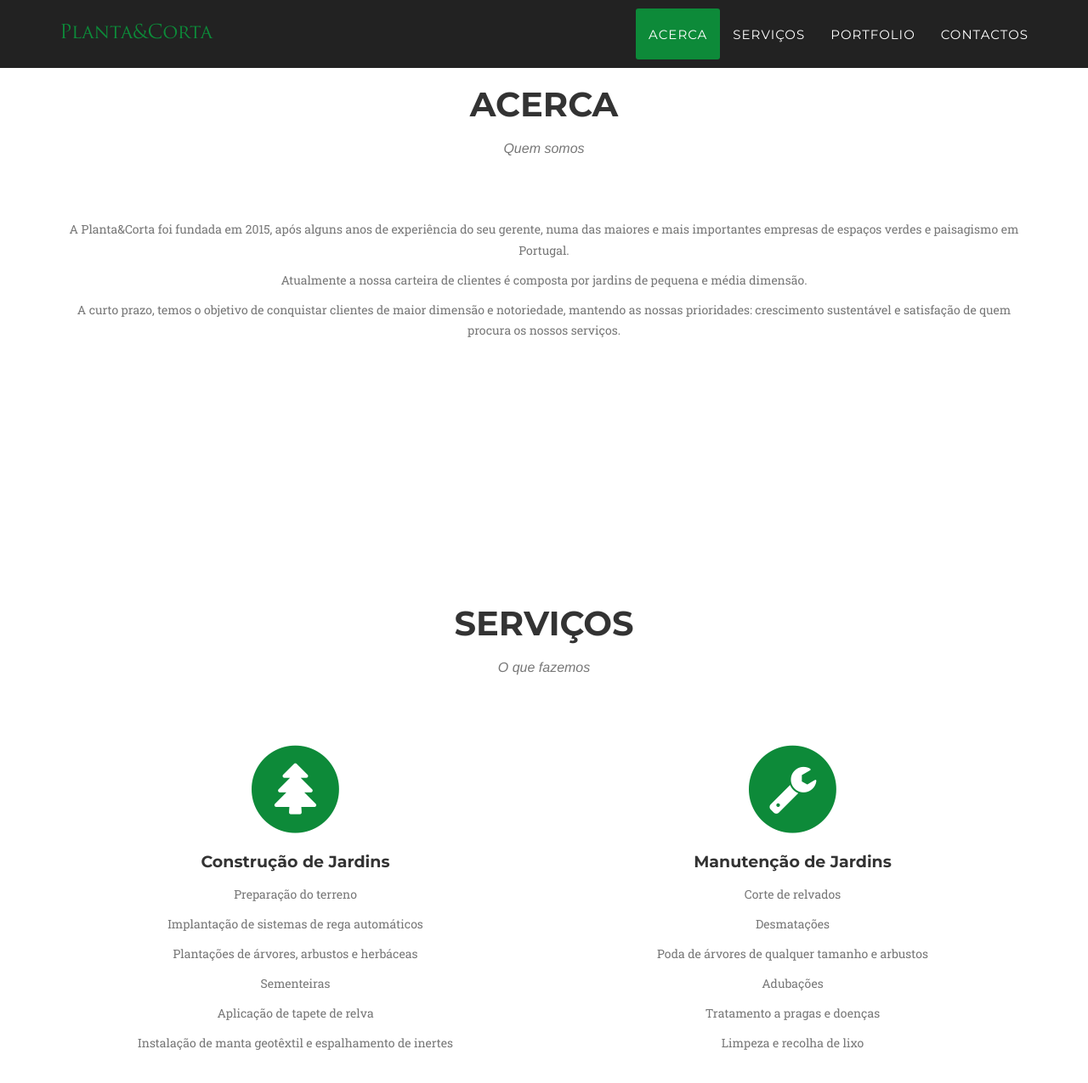
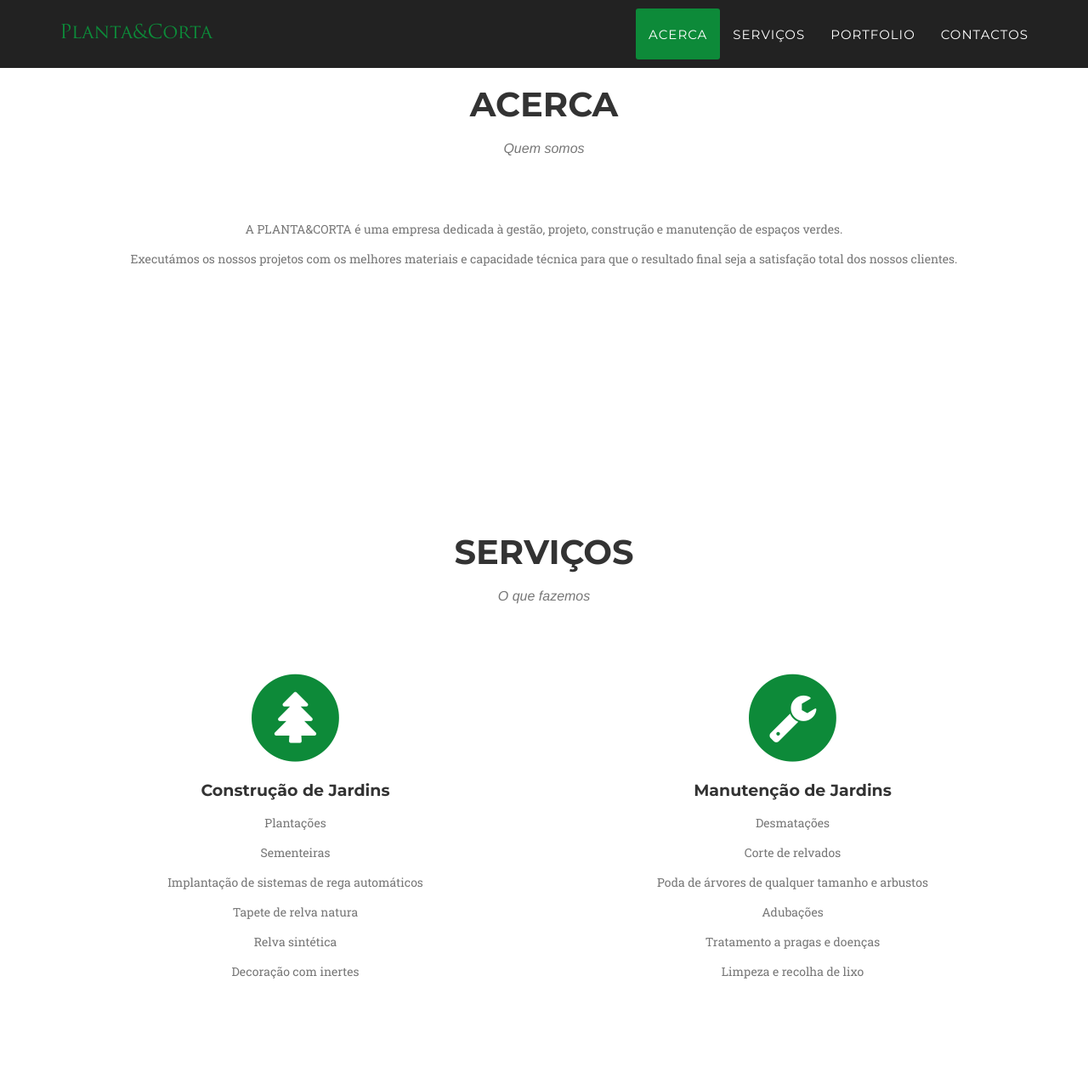
Before and after one commit to ricardosousa10101989/ricardosousa10101989, a Jekyll site: the page built from index.html, in a window 1280 px wide and 1400 px high, scrolled down 807 px. Shown: the top 1275 px of the window at 85% size. Built offline with Jekyll 4.4.1, drawn with Linux system fonts in a browser that asks for light colours; some web fonts are replaced; some of the changed text lies outside the part shown.

Commit message:
site update

```diff
--- a/_includes/about.html
+++ b/_includes/about.html
@@ -5,12 +5,12 @@
                 <div class="col-lg-12 text-center">
                     <h2 class="section-heading">Acerca</h2>
                     <h3 class="section-subheading text-muted">Quem somos</h3>
-                    <p class="text-muted">A Planta&Corta foi fundada em 2015, após alguns anos de experiência do seu gerente, numa das maiores e mais importantes empresas de espaços verdes e paisagismo em Portugal.</p>
-                    <p class="text-muted">Atualmente a nossa carteira de clientes é composta por jardins de pequena e média dimensão. </p>
-
-                    <p class="text-muted">A curto prazo, temos o objetivo de conquistar clientes de maior dimensão e notoriedade, mantendo as nossas prioridades: crescimento sustentável e satisfação de quem procura os nossos serviços.</p>
+                    <p class="text-muted">A PLANTA&CORTA é uma empresa dedicada à gestão, projeto, construção e manutenção de espaços verdes.</p>
+                    <p class="text-muted">Executámos os nossos projetos com os melhores materiais e capacidade técnica para que o resultado final seja a satisfação total dos nossos clientes. </p>
                 </div>
             </div>
+
+
             <!--<div class="row">
                 <div class="col-lg-12">
                     <ul class="timeline">
--- a/_includes/footer.html
+++ b/_includes/footer.html
@@ -2,7 +2,7 @@
         <div class="container">
             <div class="row">
                 <div class="col-md-4">
-                    <span class="copyright">Copyright &copy; {{ site.title }} 2015</span>
+                    <span class="copyright">Copyright &copy; {{ site.title }} 2019</span>
                 </div>
                 <div class="col-md-4">
                     <ul class="list-inline social-buttons">
--- a/_includes/services.html
+++ b/_includes/services.html
@@ -14,12 +14,12 @@
                         <i class="fa fa-tree fa-stack-1x fa-inverse"></i>
                     </span>
                     <h4 class="service-heading">Construção de Jardins</h4>
-                    <p class="text-muted">Preparação do terreno</p>
+                    <p class="text-muted">Plantações</p>
+                    <p class="text-muted">Sementeiras</p>
                     <p class="text-muted">Implantação de sistemas de rega automáticos</p>
-                    <p class="text-muted">Plantações de árvores, arbustos e herbáceas</p>
-                    <p class="text-muted">Sementeiras </p>
-                    <p class="text-muted">Aplicação de tapete de relva</p>
-                    <p class="text-muted">Instalação de manta geotêxtil e espalhamento de inertes</p>
+                    <p class="text-muted">Tapete de relva natura</p>
+                    <p class="text-muted">Relva sintética</p>
+                    <p class="text-muted">Decoração com inertes</p>
                 </div>
                 <div class="col-md-6">
                     <span class="fa-stack fa-4x">
@@ -27,11 +27,11 @@
                         <i class="fa fa-wrench fa-stack-1x fa-inverse"></i>
                     </span>
                     <h4 class="service-heading">Manutenção de Jardins</h4>
+                    <p class="text-muted">Desmatações</p>
                     <p class="text-muted">Corte de relvados</p>
-                    <p class="text-muted">Desmatações </p>
                     <p class="text-muted">Poda de árvores de qualquer tamanho e arbustos</p>
-                    <p class="text-muted">Adubações </p>
-                    <p class="text-muted">Tratamento a pragas e doenças </p>
+                    <p class="text-muted">Adubações</p>
+                    <p class="text-muted">Tratamento a pragas e doenças</p>
                     <p class="text-muted">Limpeza e recolha de lixo</p>
                 </div>
             </div>
```
Also changed, not shown: Gemfile.lock.
